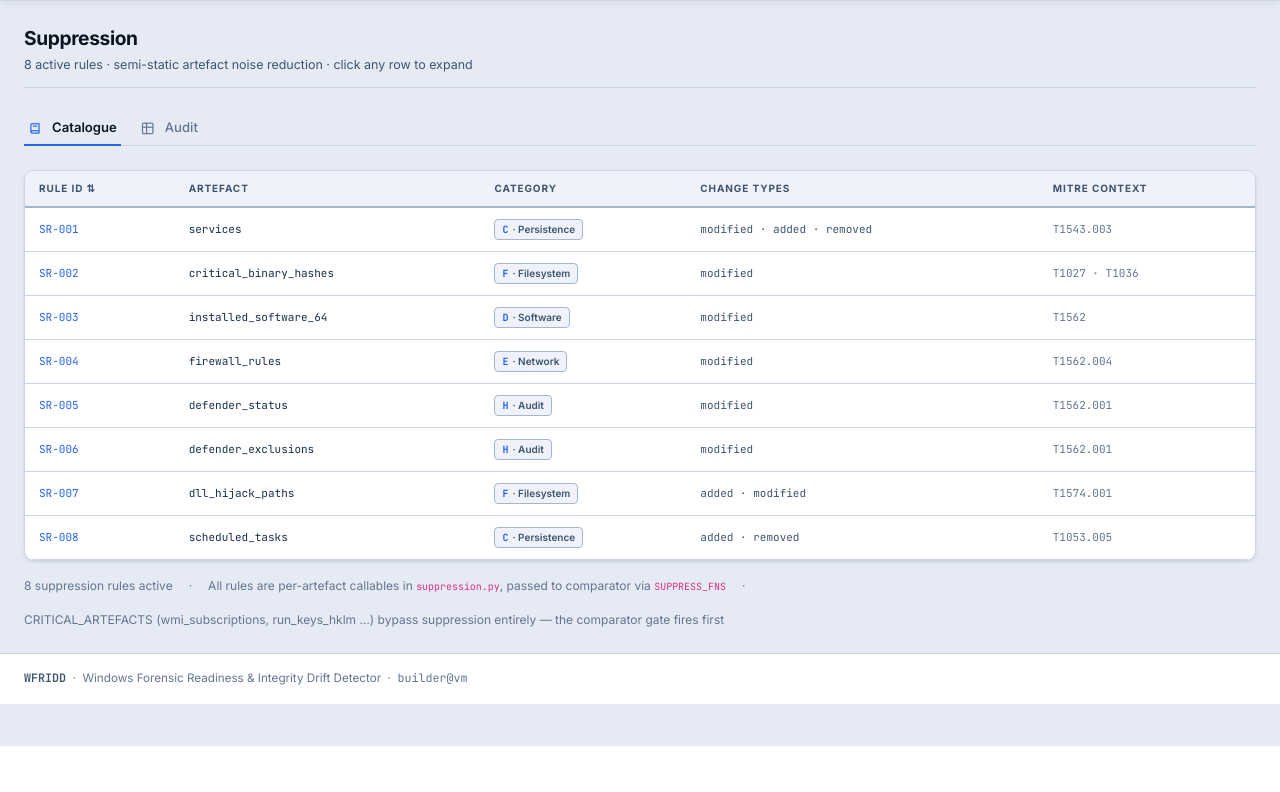
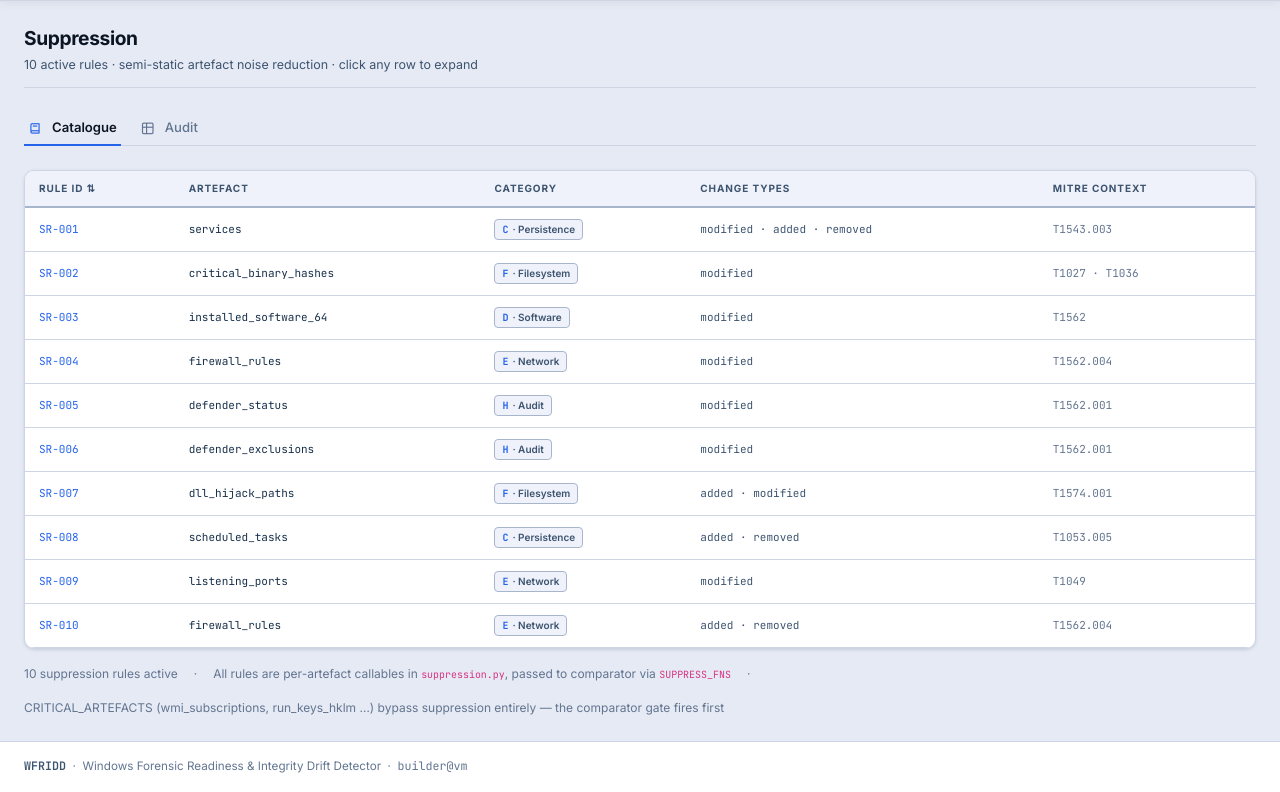
Before and after one commit to itssuprim/Windows-Forensic-Readiness-and-Integrity-Drift-Detector, a Flask app: page /suppression in a window 1280 px wide. Shown: the part 54-846 px from the top of the page. Before the commit the page ends 800 px from the top, so only its background shows below. Run offline with Flask 3, Linux system fonts and the light colour scheme; data that the repository does not hold is empty; some libraries are stand-ins or nearby versions.

Commit message:
fix: add SR-009/SR-010 to suppression dashboard and suppress subprocess popup windows

```diff
--- a/collectors/_shared.py
+++ b/collectors/_shared.py
@@ -169,6 +169,7 @@ def run_command(args: list[str], timeout: float = cfg.SUBPROCESS_TIMEOUT_SECONDS
             stderr=subprocess.PIPE,
             text=True,
             shell=False,
+            creationflags=subprocess.CREATE_NO_WINDOW,
         )
         try:
             stdout, stderr = proc.communicate(timeout=timeout)
--- a/templates/suppression.html
+++ b/templates/suppression.html
@@ -5,7 +5,7 @@
 <div class="page-header d-flex align-items-baseline justify-content-between flex-wrap gap-2">
   <div>
     <div class="page-title">Suppression</div>
-    <div class="page-sub">8 active rules &middot; semi-static artefact noise reduction &middot; click any row to expand</div>
+    <div class="page-sub">10 active rules &middot; semi-static artefact noise reduction &middot; click any row to expand</div>
   </div>
 </div>
 
@@ -249,13 +249,63 @@
       </td>
     </tr>
 
+    {# SR-009 — Listening Ports (RPC PID rotation) #}
+    <tr class="rule-row" style="cursor:pointer" onclick="toggleSup('sr009')" title="Click to expand">
+      <td class="mono" style="color:var(--blue);white-space:nowrap">SR-009</td>
+      <td class="mono">listening_ports</td>
+      <td><span class="cat-tag"><span class="cat-letter">E</span> · Network</span></td>
+      <td class="mono" style="color:var(--muted)">modified</td>
+      <td class="mono" style="color:var(--ghost);white-space:nowrap">T1049</td>
+    </tr>
+    <tr class="rule-detail" id="detail-sr009" style="display:none">
+      <td colspan="5" style="padding:0;border-bottom:1px solid var(--border)">
+        <div style="padding:14px 18px 14px 22px;background:var(--surf2);border-left:3px solid var(--blue)">
+          <div style="display:grid;grid-template-columns:1fr 1fr;gap:16px">
+            <div>
+              <div style="font-size:10px;font-weight:700;text-transform:uppercase;letter-spacing:.8px;color:var(--ghost);margin-bottom:6px;display:flex;align-items:center;gap:5px"><i class="ti ti-check" style="font-size:12px;color:var(--green)"></i> Suppresses When</div>
+              <div style="font-size:.82rem;color:var(--text2);line-height:1.65">Port 135 (RPC Endpoint Mapper) owned by <code>svchost.exe</code> with only <code>pid</code> changed — svchost PID rotation between boots is normal OS behaviour and not a network change</div>
+            </div>
+            <div>
+              <div style="font-size:10px;font-weight:700;text-transform:uppercase;letter-spacing:.8px;color:var(--ghost);margin-bottom:6px;display:flex;align-items:center;gap:5px"><i class="ti ti-x" style="font-size:12px;color:var(--red)"></i> Never Suppresses</div>
+              <div style="font-size:.82rem;color:var(--muted);line-height:1.65">Any field other than <code>pid</code> changed on port 135; any other port; process name other than <code>svchost.exe</code></div>
+            </div>
+          </div>
+        </div>
+      </td>
+    </tr>
+
+    {# SR-010 — Firewall Rules (GUID-named Microsoft app churn) #}
+    <tr class="rule-row" style="cursor:pointer" onclick="toggleSup('sr010')" title="Click to expand">
+      <td class="mono" style="color:var(--blue);white-space:nowrap">SR-010</td>
+      <td class="mono">firewall_rules</td>
+      <td><span class="cat-tag"><span class="cat-letter">E</span> · Network</span></td>
+      <td class="mono" style="color:var(--muted)">added · removed</td>
+      <td class="mono" style="color:var(--ghost);white-space:nowrap">T1562.004</td>
+    </tr>
+    <tr class="rule-detail" id="detail-sr010" style="display:none">
+      <td colspan="5" style="padding:0;border-bottom:1px solid var(--border)">
+        <div style="padding:14px 18px 14px 22px;background:var(--surf2);border-left:3px solid var(--blue)">
+          <div style="display:grid;grid-template-columns:1fr 1fr;gap:16px">
+            <div>
+              <div style="font-size:10px;font-weight:700;text-transform:uppercase;letter-spacing:.8px;color:var(--ghost);margin-bottom:6px;display:flex;align-items:center;gap:5px"><i class="ti ti-check" style="font-size:12px;color:var(--green)"></i> Suppresses When</div>
+              <div style="font-size:.82rem;color:var(--text2);line-height:1.65">Rule name is a raw GUID and <code>display_name</code> matches a known Microsoft app (e.g. Teams) — these apps register and deregister GUID-named firewall rules at runtime on each launch or update cycle</div>
+            </div>
+            <div>
+              <div style="font-size:10px;font-weight:700;text-transform:uppercase;letter-spacing:.8px;color:var(--ghost);margin-bottom:6px;display:flex;align-items:center;gap:5px"><i class="ti ti-x" style="font-size:12px;color:var(--red)"></i> Never Suppresses</div>
+              <div style="font-size:.82rem;color:var(--muted);line-height:1.65">GUID-named rules from unknown or non-Microsoft publishers; <code>modified</code> changes to GUID rules; non-GUID rule additions or removals</div>
+            </div>
+          </div>
+        </div>
+      </td>
+    </tr>
+
   </tbody>
 </table>
 </div>
 </div>
 
 <div class="mt-3 d-flex flex-wrap gap-3" style="font-size:.75rem;color:var(--ghost)">
-  <span>8 suppression rules active</span>
+  <span>10 suppression rules active</span>
   <span>·</span>
   <span>All rules are per-artefact callables in <code>suppression.py</code>, passed to comparator via <code>SUPPRESS_FNS</code></span>
   <span>·</span>
@@ -289,6 +339,8 @@
       <th class="text-center">SR-006</th>
       <th class="text-center">SR-007</th>
       <th class="text-center">SR-008</th>
+      <th class="text-center">SR-009</th>
+      <th class="text-center">SR-010</th>
       <th class="text-center">Other</th>
     </tr>
   </thead>
@@ -297,8 +349,8 @@
     {% set ss = r.get('suppression_summary', {}) %}
     {% set by_rule = ss.get('by_rule', {}) %}
     {% set total = ss.get('total_suppressed', 0) %}
-    {% set known_rules = ['SR-001','SR-002','SR-003','SR-004','SR-005','SR-006','SR-007','SR-008'] %}
-    {% set known_sum = by_rule.get('SR-001',0) + by_rule.get('SR-002',0) + by_rule.get('SR-003',0) + by_rule.get('SR-004',0) + by_rule.get('SR-005',0) + by_rule.get('SR-006',0) + by_rule.get('SR-007',0) + by_rule.get('SR-008',0) %}
+    {% set known_rules = ['SR-001','SR-002','SR-003','SR-004','SR-005','SR-006','SR-007','SR-008','SR-009','SR-010'] %}
+    {% set known_sum = by_rule.get('SR-001',0) + by_rule.get('SR-002',0) + by_rule.get('SR-003',0) + by_rule.get('SR-004',0) + by_rule.get('SR-005',0) + by_rule.get('SR-006',0) + by_rule.get('SR-007',0) + by_rule.get('SR-008',0) + by_rule.get('SR-009',0) + by_rule.get('SR-010',0) %}
     {% set sup_data = {'total': total, 'by_rule': by_rule, 'wu': r.get('windows_update_detected', false), 'other': total - known_sum} %}
     <tr class="rule-row" style="cursor:pointer"
         onclick="toggleAudit('{{ loop.index }}')"
@@ -321,7 +373,7 @@
       </td>
     </tr>
     <tr class="rule-detail" id="audit-detail-{{ loop.index }}" style="display:none">
-      <td colspan="12" style="padding:0;border-bottom:1px solid var(--border)">
+      <td colspan="14" style="padding:0;border-bottom:1px solid var(--border)">
         <div id="audit-content-{{ loop.index }}"
              style="padding:14px 18px;background:var(--surf2);border-left:3px solid var(--blue)">
           <div style="color:var(--ghost);font-size:.8rem">Loading...</div>
@@ -342,7 +394,9 @@
   <span><span style="color:var(--blue)">■</span> SR-005</span> <span>Defender signatures</span> <span>·</span>
   <span><span style="color:var(--blue)">■</span> SR-006</span> <span>Defender exclusion removals</span> <span>·</span>
   <span><span style="color:var(--blue)">■</span> SR-007</span> <span>PATH entries (non-writable)</span> <span>·</span>
-  <span><span style="color:var(--blue)">■</span> SR-008</span> <span>SoftLanding churn</span>
+  <span><span style="color:var(--blue)">■</span> SR-008</span> <span>SoftLanding churn</span> <span>·</span>
+  <span><span style="color:var(--blue)">■</span> SR-009</span> <span>RPC svchost PID rotation</span> <span>·</span>
+  <span><span style="color:var(--blue)">■</span> SR-010</span> <span>GUID-named Microsoft app firewall churn</span>
 </div>
 {% endif %}
 </div>
@@ -407,7 +461,9 @@ var RULE_LABELS = {
   'SR-005': 'Defender signature/definition updates',
   'SR-006': 'Defender exclusion removals (safer)',
   'SR-007': 'DLL hijack paths (non-writable)',
-  'SR-008': 'Scheduled tasks – SoftLanding churn'
+  'SR-008': 'Scheduled tasks – SoftLanding churn',
+  'SR-009': 'Listening ports – RPC svchost PID rotation',
+  'SR-010': 'Firewall rules – GUID-named Microsoft app churn'
 };
 
 function toggleAudit(idx) {
```
